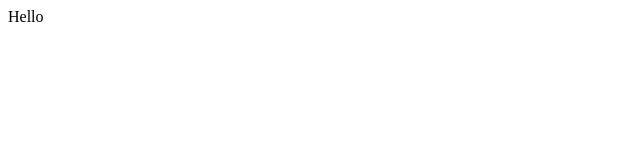
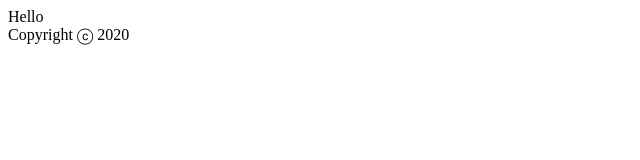
Before and after one commit to rdrorngg/merge_test, a plain HTML site: page index.html in a window 1280 px wide. Shown: the whole page, without its empty margins (0-640 px from the left). Drawn offline with Linux system fonts and the light colour scheme.

Commit message:
Create new footer [issue 53]

```diff
--- a/index.html
+++ b/index.html
@@ -3,5 +3,6 @@
 	</head>
 	<body>
 		Hello
+		<footer>Copyright ⓒ 2020</footer>
 	</body>
 </html>
```
